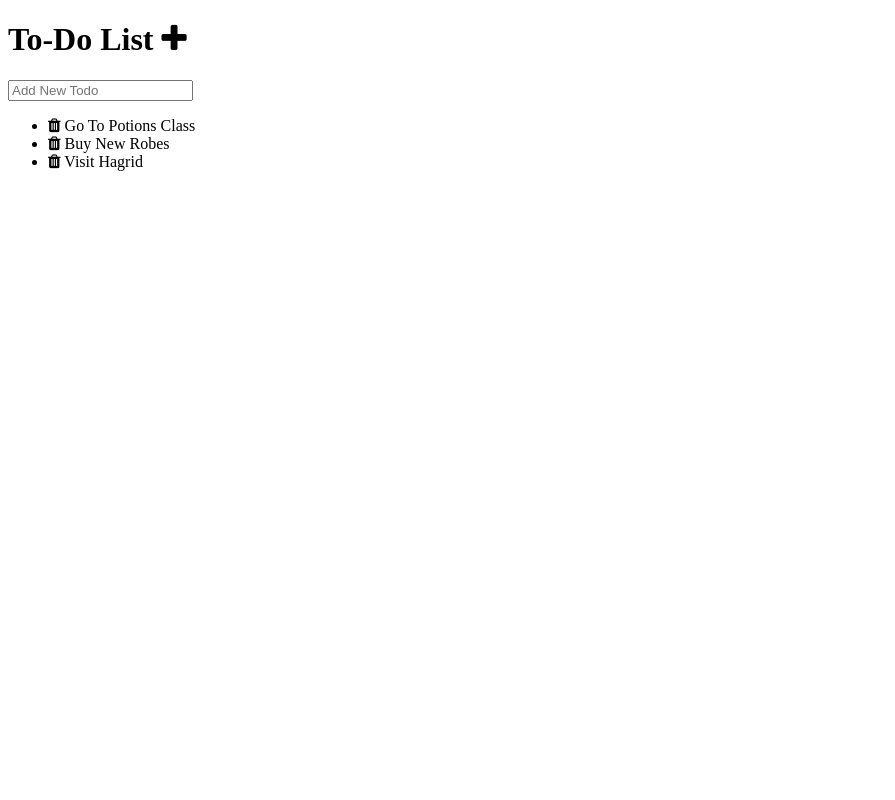
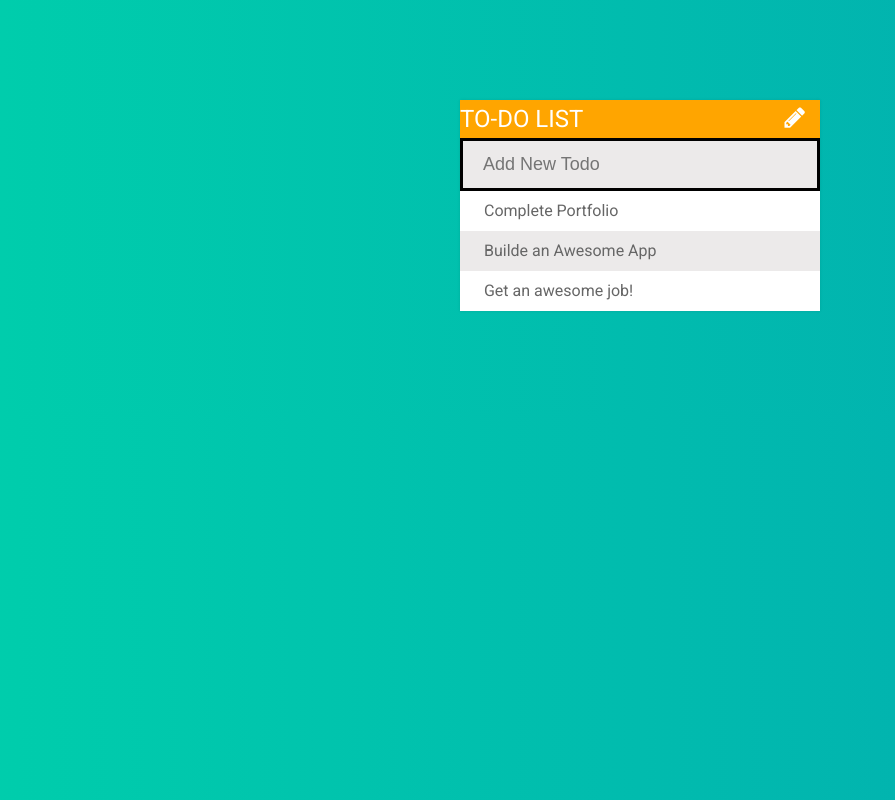
Before and after one commit to KatKing/todo-1, a plain HTML site: page index.html in a window 1280 px wide. Shown: the whole page, without its empty margins (0-895 px from the left). Drawn offline with Linux system fonts and the light colour scheme.

Commit message:
Completed simple todo list for jQuery practice.

```diff
--- a/assets/css/todos.css
+++ b/assets/css/todos.css
@@ -0,0 +1,83 @@
+body {
+	font-family: "roboto", sans-serif;
+background: #02AAB0; /* fallback for old browsers */
+background: -webkit-linear-gradient(to left, #02AAB0 , #00CDAC); /* Chrome 10-25, Safari 5.1-6 */
+background: linear-gradient(to left, #02AAB0 , #00CDAC); /* W3C, IE 10+/ Edge, Firefox 16+, Chrome 26+, Opera 12+, Safari 7+ */
+        }
+
+h1 {
+	background-color: orange;
+	color: #fff;
+	margin: 0;
+	text-transform: uppercase;
+	font-size: 24px;
+	padding: 5px 0;
+	font-weight: 400;
+	}
+
+ul {
+	list-style: none;
+	margin: 0;
+	padding: 0;
+}
+
+li {
+	background: #fff;
+	height: 40px;
+	line-height: 40px;
+	color: #666;
+}
+li:nth-child(2n) {
+	background-color: #eceaea;
+}
+
+li:hover span {
+	width: 40px;
+	opacity: 1.0;
+}
+
+
+
+input {
+	font-size: 18px;
+	background-color: #eceaea;
+	width: 100%;
+	padding: 13px 13px 13px 20px;
+	box-sizing: border-box;
+	color: orange;
+	border: 3px solid rgba(0, 0, 0);
+
+}
+
+input:focus {
+	background: #fff;
+	border: 3px solid orange;
+	outline: none;
+}
+
+span {
+		background-color: #e74c3c;
+		height: 40px;
+		margin-right: 20px;
+		text-align: center;
+		color: #fff;
+		width: 0;
+		display: inline-block;
+		opacity: 0;
+		transition: 0.2s linear;}
+
+
+.fa-pencil {float: right; padding-right: 15px;}
+
+
+#container {
+	width: 360px;
+	box-shadow: 0 0 3px rgba(0, 0, 0, 0.1);
+	margin: 100px auto;
+	background-color: #eceaea;
+}
+
+.completed {
+	color: gray;
+	text-decoration: line-through;
+}
--- a/assets/js/todos.js
+++ b/assets/js/todos.js
@@ -0,0 +1,29 @@
+// Check of todo items by clicking
+
+$('ul').on("click", "li", function(){
+	$(this).toggleClass("completed");
+});
+
+//Click on the icon to delet the todo
+$('ul').on ("click", "span", function(event){
+	$(this).parent().fadeOut(500,function(){
+		$(this).remove();
+	});
+	//This stops event bubbling to other elements.
+	event.stopPropagation();
+
+});
+
+$("input[type='text'").keypress(function(event){
+	if(event.which === 13){
+		//grabs text from the inpurt
+		var todoText = $(this).val();
+		$(this).val("");
+		//create new li and add to the ul
+		$("ul").append("<li><span><i class='fa fa-trash'></i></span>" + todoText + "</li>");
+	}
+});
+
+$(".fa-pencil").click(function(){
+	$("input[type='text'").fadeToggle();
+});
--- a/index.html
+++ b/index.html
@@ -10,13 +10,13 @@
 <body>
 
 <div id="container">
-	<h1>To-Do List <i class="fa fa-plus"></i></h1>
+	<h1>To-Do List <i class="fa fa-pencil"></i></h1>
 	<input type="text" placeholder="Add New Todo">
 
 	<ul>
-		<li><span><i class="fa fa-trash"></i></span> Go To Potions Class</li>
-		<li><span><i class="fa fa-trash"></i></span> Buy New Robes</li>
-		<li><span><i class="fa fa-trash"></i></span> Visit Hagrid</li>
+		<li><span><i class="fa fa-trash"></i></span> Complete Portfolio</li>
+		<li><span><i class="fa fa-trash"></i></span> Builde an Awesome App</li>
+		<li><span><i class="fa fa-trash"></i></span> Get an awesome job!</li>
 	</ul>
 </div>
 
```
